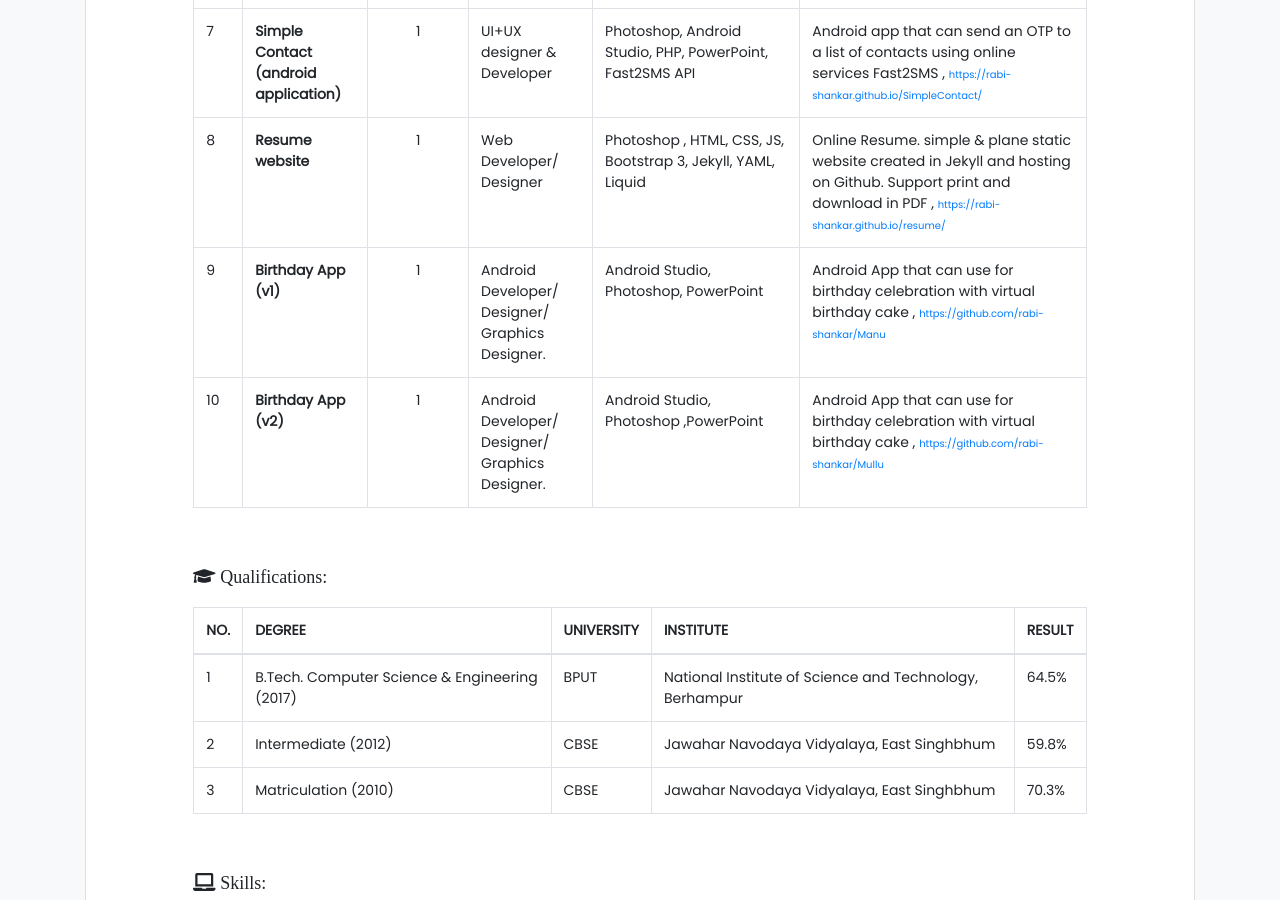
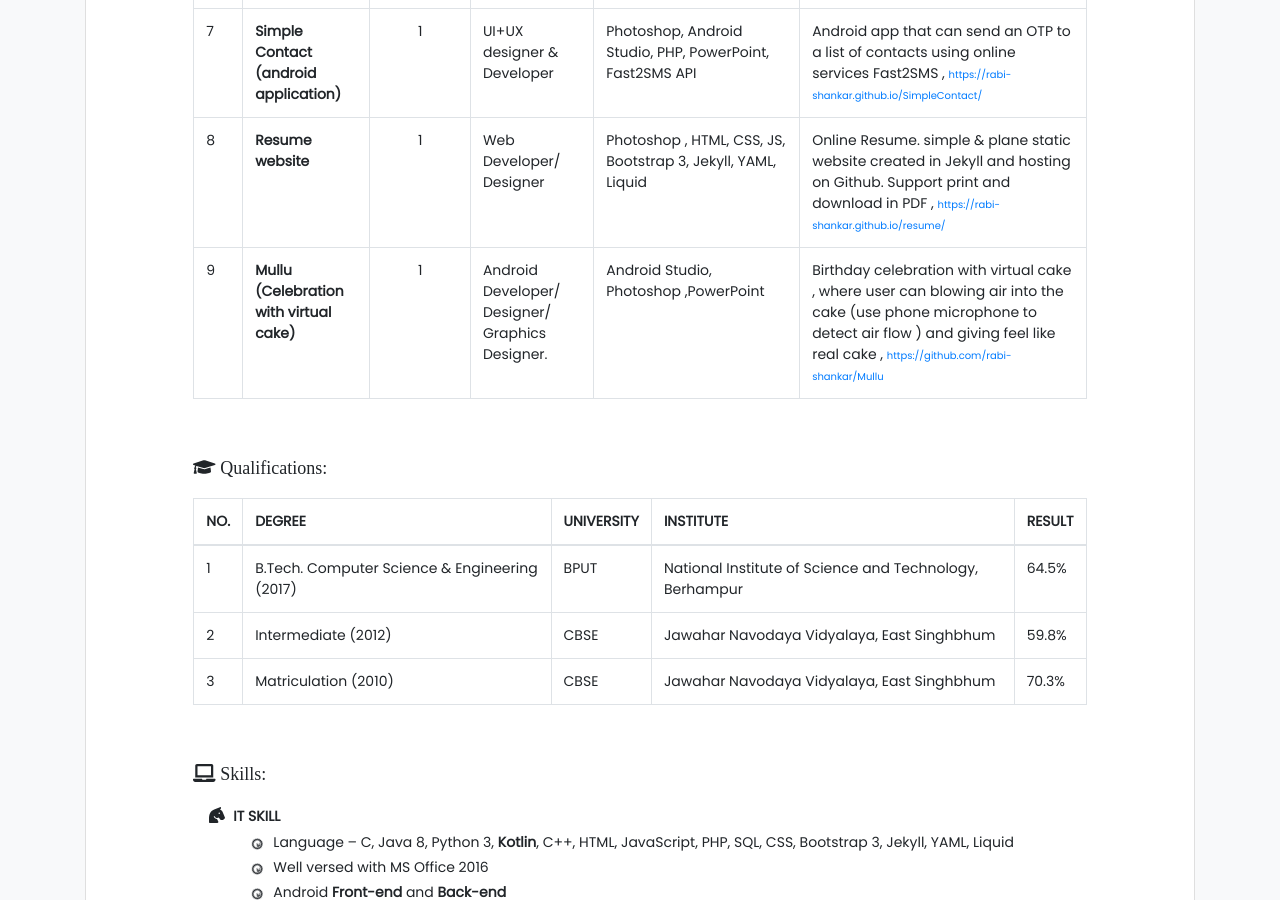
Before and after one commit to rabi-shankar/resume, a Jekyll site: the page built from index.html, in a window 1280 px wide and 900 px high, scrolled down 1208 px. Built offline with Jekyll 4.4.1, drawn with Linux system fonts in a browser that asks for light colours; nearby versions of some CDN libraries; some web fonts are replaced.

Commit message:
Update resume.yml

```diff
--- a/_data/resume.yml
+++ b/_data/resume.yml
@@ -85,20 +85,11 @@ projects:
       url: https://rabi-shankar.github.io/resume/
 
 
-
-    - name: Birthday App (v1)
-      member: 1
-      role: Android Developer/ Designer/ Graphics Designer.
-      tools-technology: Android Studio, Photoshop, PowerPoint
-      description: Android App that can use for birthday celebration with virtual birthday cake
-      url: https://github.com/rabi-shankar/Manu
-
-
-    - name: Birthday App (v2)
+    - name: Mullu (Celebration with virtual cake)
       member: 1
       role: Android Developer/ Designer/ Graphics Designer.
       tools-technology: Android Studio, Photoshop ,PowerPoint
-      description: Android App that can use for birthday celebration with virtual birthday cake
+      description: Birthday celebration with virtual cake , where user can  blowing air into the cake (use phone microphone to detect air flow ) and giving feel like real cake
       url: https://github.com/rabi-shankar/Mullu
 
 
```
